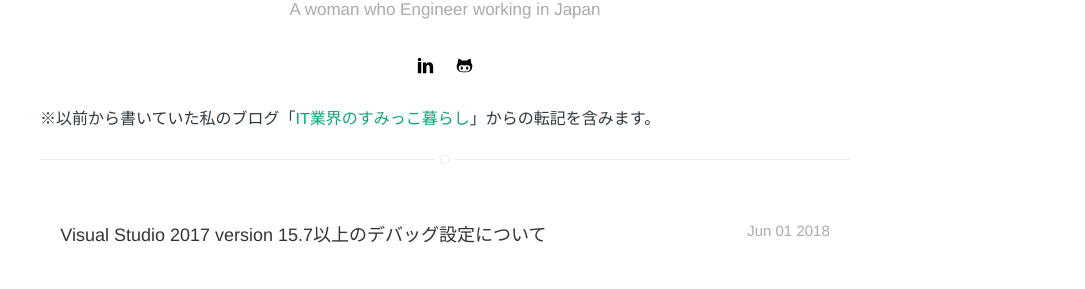
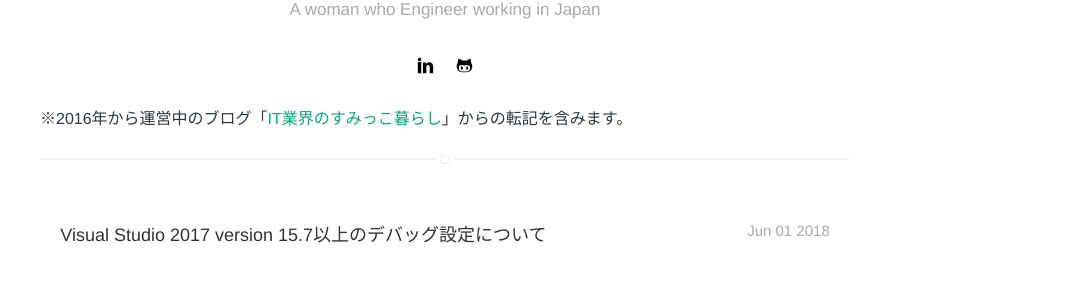
Before and after one commit to Pie001/pie001.github.io, a Jekyll site: the page built from blog-ja.html, in a window 1280 px wide. Shown: the part 328-617 px from the top of the page, without its empty margins (195-1280 px from the left). Built offline with Jekyll 4.4.1, drawn with Linux system fonts in a browser that asks for light colours.

Commit message:
Update blog-ja.html

```diff
--- a/blog-ja.html
+++ b/blog-ja.html
@@ -4,7 +4,7 @@ title: Blog-ja
 ---
 
 <div style="margin-top:20px;">
-    ※以前から書いていた私のブログ「<a href="http://pie001.hatenablog.com" target="_blnak">IT業界のすみっこ暮らし</a>」からの転記を含みます。
+    ※2016年から運営中のブログ「<a href="http://pie001.hatenablog.com" target="_blnak">IT業界のすみっこ暮らし</a>」からの転記を含みます。
 </div>
 <section class="list">
     {% for post in site.posts %}
```
